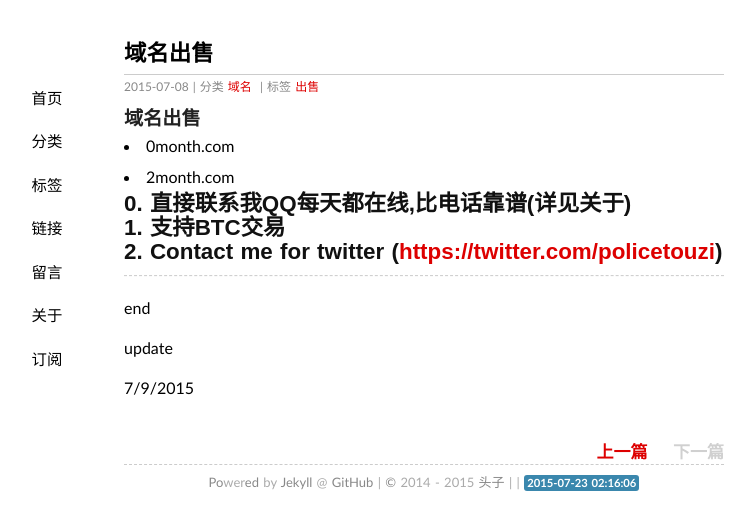
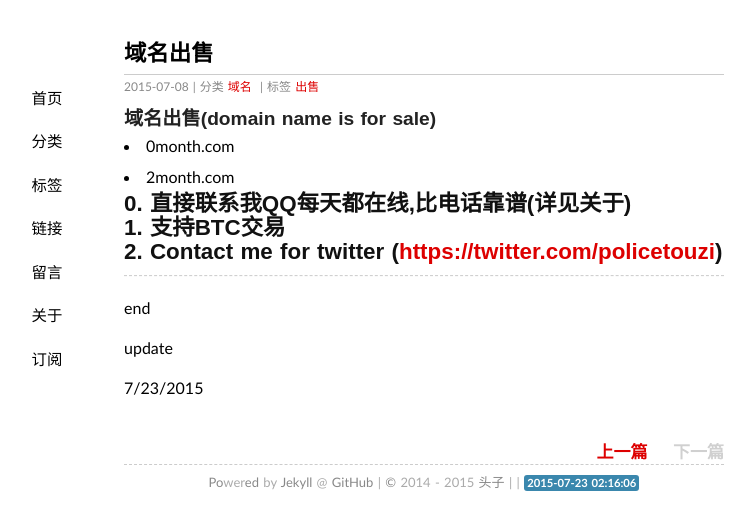
Before and after one commit to touzi/touzi.github.io, a Jekyll site: the page built from _posts/2015-7-8-域名出售.md, in a window 1280 px wide. Shown: the top 530 px of the page, without its empty margins (216-971 px from the left). Built offline with Jekyll 4.4.1, drawn with Linux system fonts in a browser that asks for light colours; some web fonts are replaced; Markdown is read by kramdown in place of the engine named in the settings; comment, search, counter and statistics services are not loaded.

Commit message:
up
english for up

```diff
--- a/_posts/2015-7-8-域名出售.md
+++ b/_posts/2015-7-8-域名出售.md
@@ -8,7 +8,7 @@ tags: 出售
 
 ---
 
-### 域名出售
+### 域名出售(domain name is for sale)
 
 * 0month.com
 * 2month.com
@@ -25,4 +25,4 @@ end
 
 update
 
-7/9/2015
+7/23/2015
```
